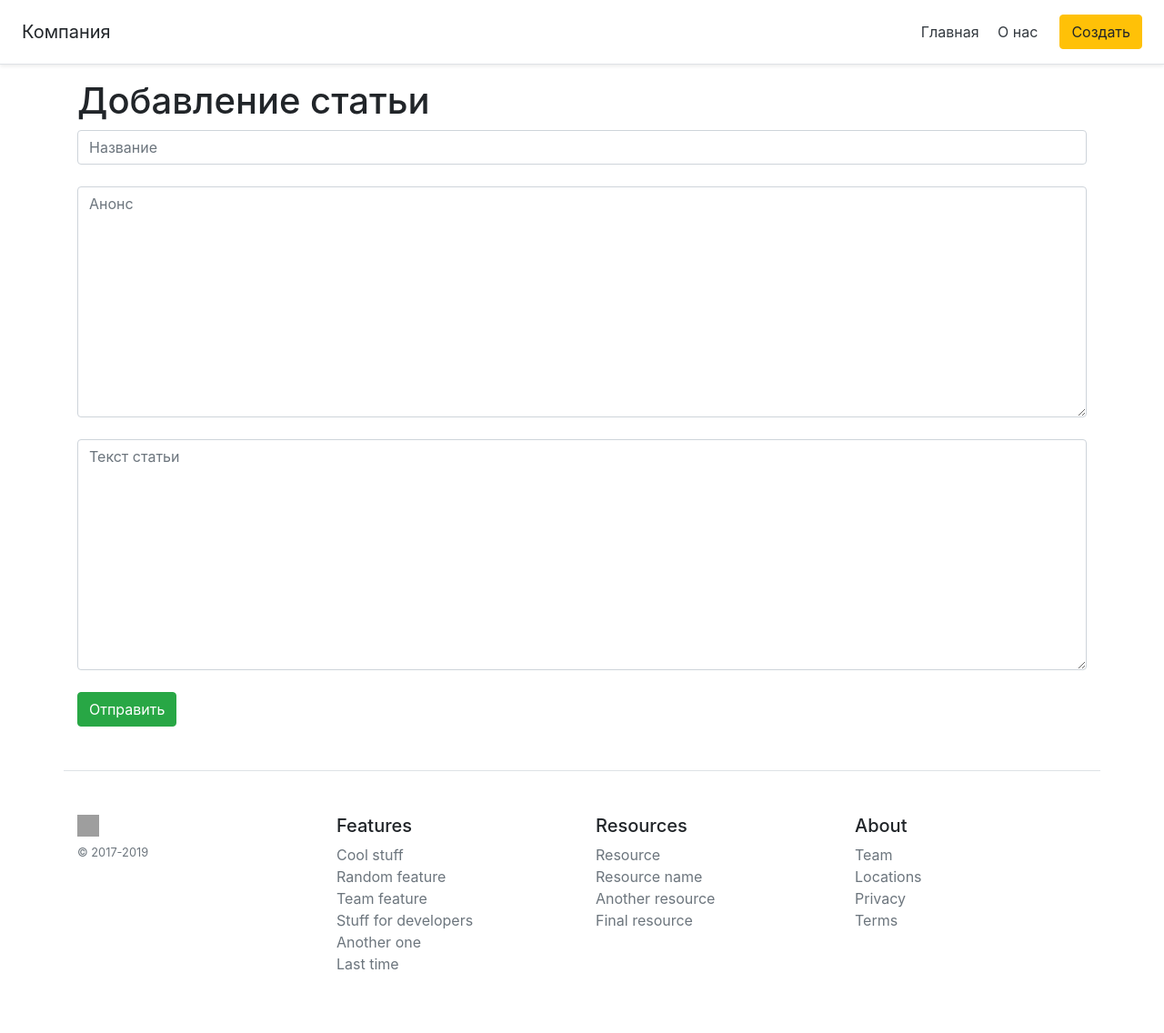
After one commit to alexe0110/flask_learn, a Flask app: page /create-article in a window 1280 px wide. The commit adds this page. Shown: the whole page at 91% size. Run offline with Flask 2, Linux system fonts and the light colour scheme; some libraries are stand-ins or nearby versions; grey boxes are pictures that could not be loaded.

Commit message:
add databse

```diff
--- a/app.py
+++ b/app.py
@@ -1,6 +1,22 @@
-from flask import Flask, render_template, url_for
+from flask import Flask, render_template, url_for, request, redirect
+from flask_sqlalchemy import SQLAlchemy
+from datetime import datetime
 
 app = Flask(__name__)
+app.config["SQLALCHEMY_DATABASE_URI"] = "sqlite:///blog.db"
+app.config["SQLALCHEMY_TRACK_MODIFICATIONS"] = False
+db = SQLAlchemy(app)
+
+
+class Articles(db.Model):
+    id = db.Column(db.Integer, primary_key=True)
+    title = db.Column(db.String(100), nullable=False)
+    intro = db.Column(db.String(300), nullable=False)
+    text = db.Column(db.Text, nullable=False)
+    date = db.Column(db.DateTime, default=datetime.utcnow)
+
+    def __repr__(self):
+        return '<Article %r>' % self.id
 
 
 @app.route("/")
@@ -13,6 +29,25 @@ def about():
     return render_template("about.html")
 
 
+@app.route("/create-article", methods=['POST', 'GET'])
+def add_article():
+    if request.method == "POST":
+        title = request.form["title"]
+        intro = request.form["intro"]
+        text = request.form["text"]
+
+        article = Articles(title=title, intro=intro, text=text)
+
+        try:
+            db.session.add(article)
+            db.session.commit()
+            return redirect("/")
+        except:
+            return "Случилась ошибка"
+    else:
+        return render_template("add_article.html")
+
+
 @app.route("/user/<string:name>/<int:id>")
 def user(name, id):
     return "Привет, мразь " + name + " " + str(id)
--- /dev/null
+++ b/templates/add_article.html
@@ -0,0 +1,17 @@
+{% extends 'base.html'%}
+
+{% block title %}
+О нас
+{% endblock %}
+
+{% block body %}
+<div class="container">
+    <h1>Добавление статьи</h1>
+    <form method="post">
+        <input type="text" name="title" id="title" class="form-control" placeholder="Название"><br>
+        <textarea name="intro" id="intro" class="form-control" cols="30" rows="10" placeholder="Анонс"></textarea><br>
+        <textarea name="text" id="text" class="form-control" cols="30" rows="10" placeholder="Текст статьи"></textarea><br>
+        <input type="submit" class="btn btn-success" value="Отправить">
+    </form>
+</div>
+{% endblock %}
--- a/templates/base.html
+++ b/templates/base.html
@@ -15,7 +15,7 @@
         <a class="p-2 text-dark" href="/">Главная</a>
         <a class="p-2 text-dark" href="/about">О нас</a>
       </nav>
-      <a class="btn btn-outline-primary" href="#">Войти</a>
+       <a class="btn btn-warning" href="/create-article">Создать</a>
     </div>
     {% block body %}{% endblock %}
     <footer class="container pt-4 my-md-5 pt-md-5 border-top">
```
